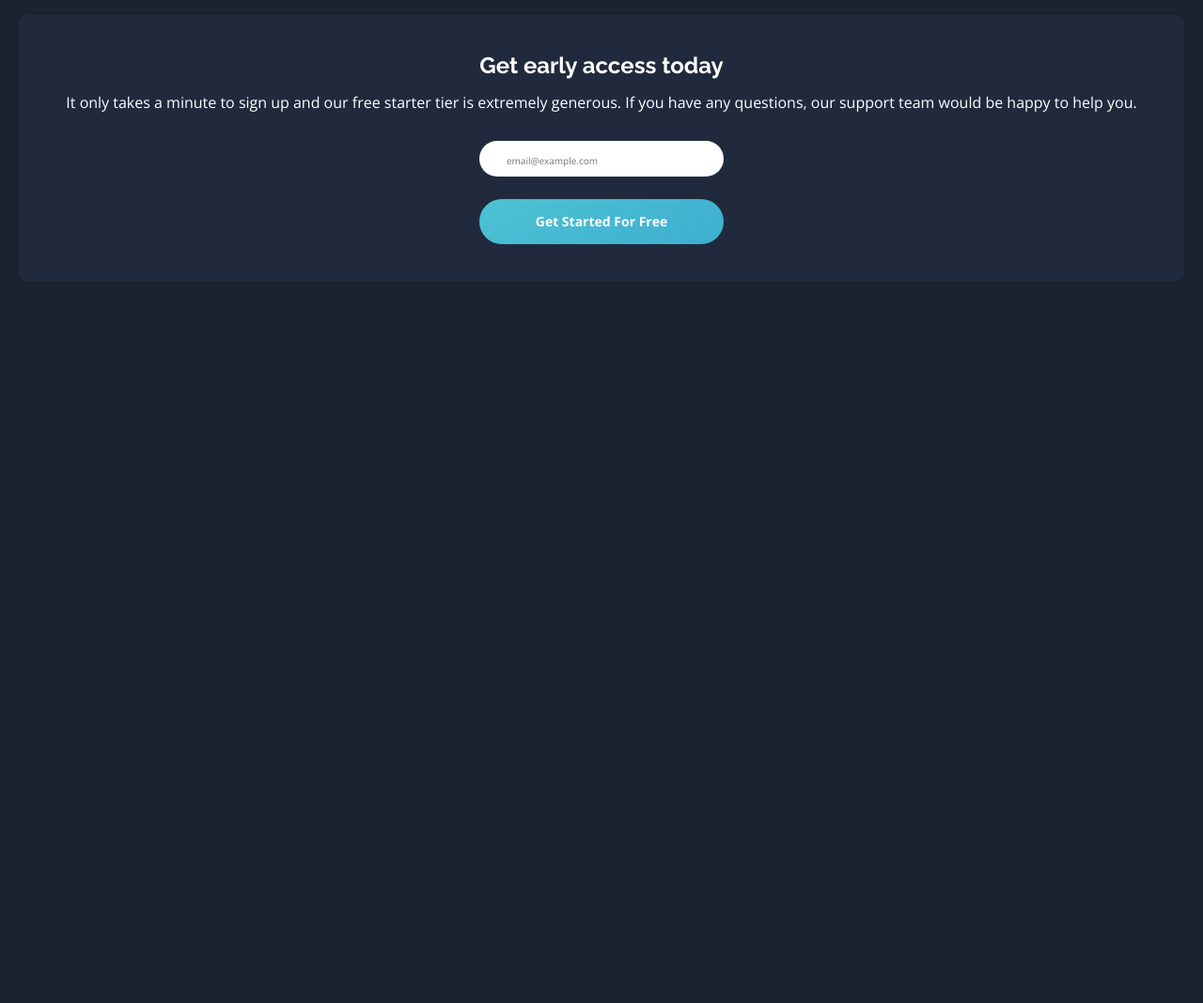
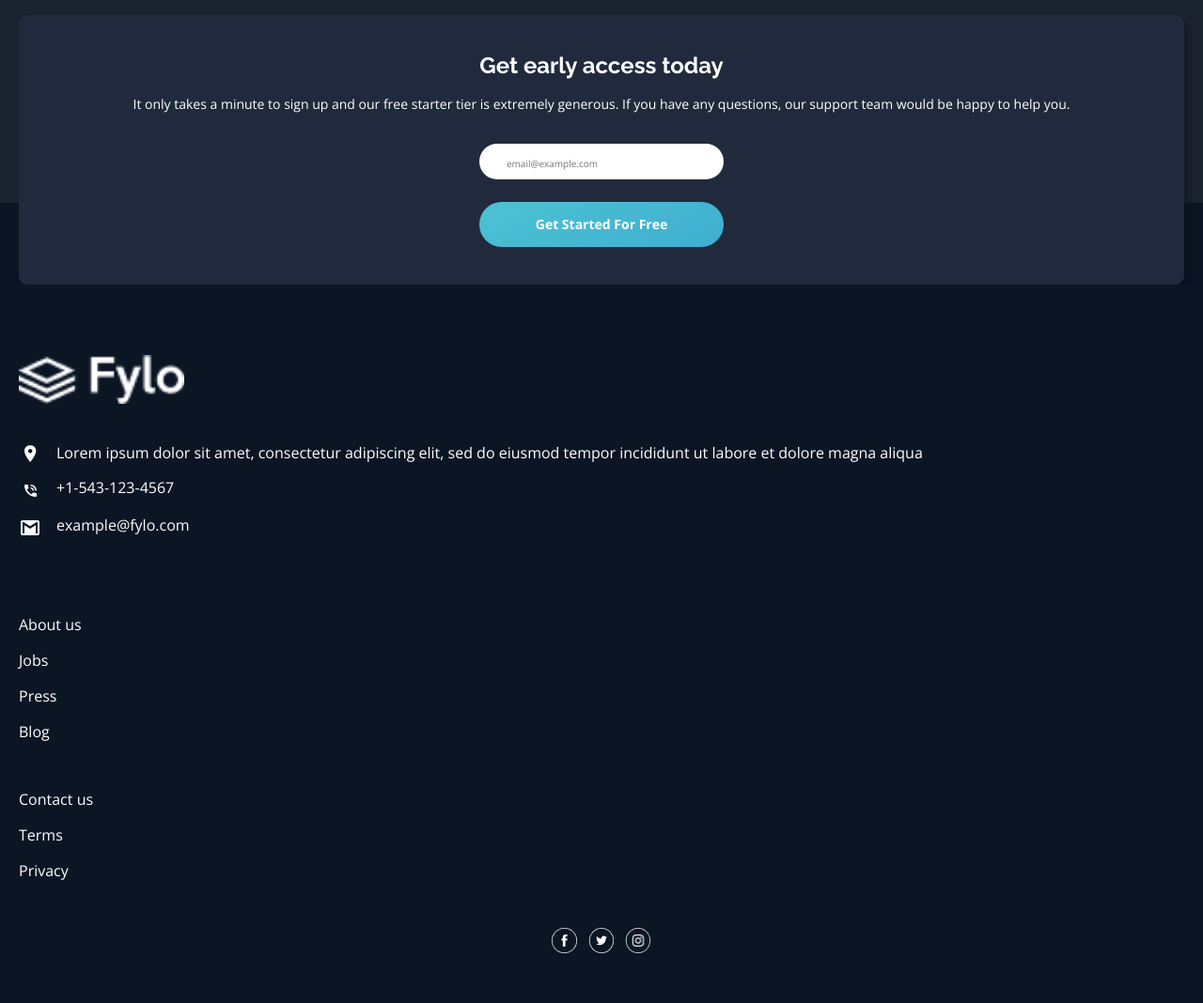
Before and after one commit to akbarjondev/fylo, a plain HTML site: page index.html in a window 1280 px wide. Shown: the part 2868-3936 px from the top of the page at 94% size. Before the commit the page ends 3168 px from the top, so only its background shows below. Drawn offline with nearby package versions, Linux system fonts and the light colour scheme.

Commit message:
Add footer section

```diff
--- a/css/style.css
+++ b/css/style.css
@@ -278,6 +278,10 @@ h1, h2, h3, h4 {
 }
 
 /*subscription*/
+.section-wrapper {
+	background-image: linear-gradient(to bottom, var(--main-key) 200px, var(--footer-bg-color) 200px);
+
+}
 .subscription {
 	display: flex;
 	flex-direction: column;
@@ -287,6 +291,7 @@ h1, h2, h3, h4 {
 	color: var(--main-white);
 	background-color: var(--main-light-key);
 	border-radius: 9px;
+	box-shadow: 5px 5px 8px rgba(0, 0, 0, 0.254274);
 }
 .subscription-heading {
 	margin: 0;
@@ -295,6 +300,8 @@ h1, h2, h3, h4 {
 .subscription-text {
 	margin: 0;
 	margin-bottom: 32px;
+	font-size: 14px;
+	line-height: 21px;
 }
 .subscription-input {
 	padding: 10px 29px;
@@ -316,3 +323,94 @@ h1, h2, h3, h4 {
 	text-overflow: ellipsis;
 	cursor: pointer;
 }
+
+/*footer*/
+.main-footer {
+	padding-top: 75px;
+	color: var(--main-white);
+	background-color: var(--footer-bg-color);
+}
+.footer-logo {
+	display: block;
+	width: 176px;
+	height: 52px;
+}
+.location {
+	display: flex;
+	margin-top: 40px;
+	margin-bottom: 16px;
+	font-size: 16px;
+	line-height: 24px;
+	font-style: normal;
+}
+	.location::before {
+		content: "";
+		flex-shrink: 0;
+		display: block;
+		width: 24px;
+		height: 24px;
+		margin-right: 16px;
+		background-image: url("../img/location.svg");
+		background-repeat: no-repeat;
+		background-position: center;
+		-webkit-background-size: contain;
+		background-size: contain;
+	}
+.tel {
+	display: flex;
+	margin-bottom: 16px;
+}
+	.tel::before {
+		content: "";
+		flex-shrink: 0;
+		display: block;
+		width: 24px;
+		height: 24px;
+		margin-right: 16px;
+		background-image: url("../img/phone.svg");
+		background-repeat: no-repeat;
+		background-position: center;
+		-webkit-background-size: contain;
+		background-size: contain;
+	}
+.email {
+	display: flex;
+	margin-bottom: 80px;
+}
+	.email::before {
+		content: "";
+		flex-shrink: 0;
+		display: block;
+		width: 24px;
+		height: 24px;
+		margin-right: 16px;
+		background-image: url("../img/mail.svg");
+		background-repeat: no-repeat;
+		background-position: center;
+		-webkit-background-size: contain;
+		background-size: contain;
+	}
+.footer-list {
+	margin: 0;
+	margin-bottom: 50px;
+	padding: 0;
+	list-style-type: none;
+}
+.footer-item:not(:last-child) {
+	margin-bottom: 16px;
+}
+.footer-link {
+	font-size: 16px;
+	line-height: 22px;
+	color: var(--main-white);
+	text-decoration: none;
+}
+.socials {
+	display: flex;
+	justify-content: center;
+	align-items: center;
+	padding-bottom: 50px;
+}
+.social-link:nth-child(2) {
+	margin: 0 11px;
+}
--- a/index.html
+++ b/index.html
@@ -108,7 +108,10 @@
 				</li>
 			</ul><!-- End of quotes-list -->
 		</section><!-- End of quotes -->
+	</div><!-- End of container -->
 
+	<div class="section-wrapper">
+		<div class="container">
 			<section class="subscription">
 				<h2 class="subscription-heading">Get early access today</h2>
 				<p class="subscription-text">It only takes a minute to sign up and our free starter tier is extremely generous. If you have any questions, our support team would be happy to help you.</p>
@@ -122,6 +125,68 @@
 				</form>
 			</section><!-- End of subscription -->
 		</div><!-- End of container -->
+	</div><!-- End of section-wrapper -->
+
+	<footer class="main-footer">
+		<div class="container">
+			<a class="logo-link" href="index.html">
+				<img class="footer-logo" src="img/logo.png" srcset="img/logo.png 1x, img/logo@2x.png 2x" alt="Logo" width="176" height="52">
+			</a>
+			<address class="location">Lorem ipsum dolor sit amet, consectetur adipiscing elit, sed do eiusmod tempor incididunt ut labore et dolore magna aliqua</address>
+			<p class="tel">+1-543-123-4567</p>
+			<p class="email">example@fylo.com</p>
+
+			<ul class="footer-list">
+				<li class="footer-item">
+					<a class="footer-link" href="#">About us</a>
+				</li>
+
+				<li class="footer-item">
+					<a class="footer-link" href="#">Jobs</a>
+				</li>
+
+				<li class="footer-item">
+					<a class="footer-link" href="#">Press</a>
+				</li>
+
+				<li class="footer-item">
+					<a class="footer-link" href="#">Blog</a>
+				</li>
+			</ul>
+
+			<ul class="footer-list">
+				<li class="footer-item">
+					<a class="footer-link" href="#">Contact us</a>
+				</li>
+
+				<li class="footer-item">
+					<a class="footer-link" href="#">Terms</a>
+				</li>
+
+				<li class="footer-item">
+					<a class="footer-link" href="#">Privacy</a>
+				</li>
+			</ul>
+
+			<div class="socials">
+				<a class="social-link" href="#">
+					<span class="visually-hidden">Facebook</span>
+					<img class="link-img" src="img/fb.png" alt="Facebook" width="28" height="27">
+				</a>
+
+				<a class="social-link" href="#">
+					<span class="visually-hidden">Twitter</span>
+					<img class="link-img" src="img/twit.png" alt="Twitter" width="28" height="27">
+				</a>
+
+				<a class="social-link" href="#">
+					<span class="visually-hidden">Instagram</span>
+					<img class="link-img" src="img/insta.png" alt="Instagram" width="28" height="27">
+				</a>
+			</div>
+
+		</div><!-- End of container -->
+	</footer><!-- End of main-footer -->
 
 	<script src="js/script.js"></script>
 </body>
```
Also changed, not shown: img/fb.png (added), img/insta.png (added), img/location.svg (added), img/mail.svg (added), img/phone.svg (added), img/twit.png (added). Lines whose indentation alone changed are shown as unchanged.
